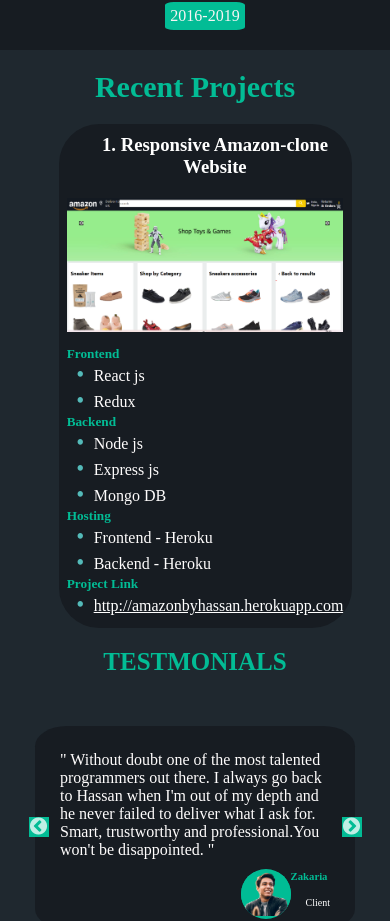
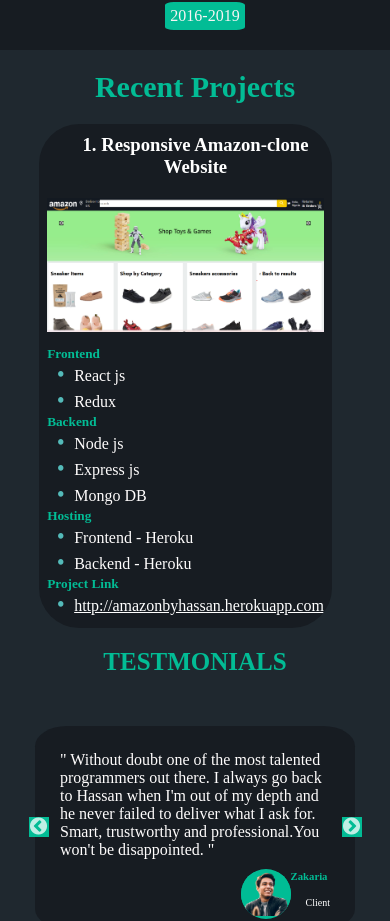
Before and after one commit to Hassan-jr/portfolio, a React (Create React App) app: page /edu in a window 390 px wide. Shown: the part 1471-2392 px from the top of the page. Built offline with nearby package versions, Linux system fonts and the light colour scheme.

Commit message:
responsive  improvement

```diff
--- a/src/components/project.css
+++ b/src/components/project.css
@@ -70,8 +70,9 @@
 @media only screen and (max-width: 600px){
     .projects{
         width: 70vw;
-        margin-left: 15vw;
-        margin-right: 15vw;
+        margin-left: 10vw;
+        margin-right: 10vw;
+        padding: 10px;
         overflow: hidden;
 
 
```
